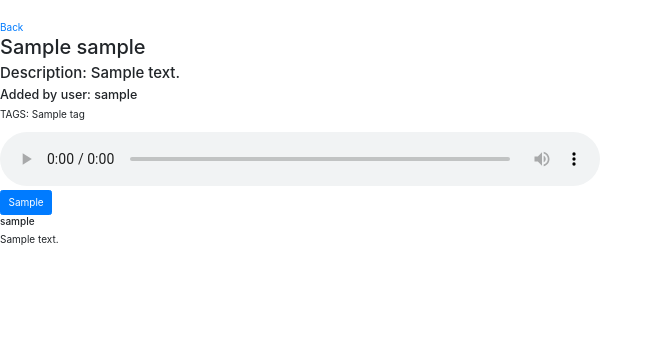
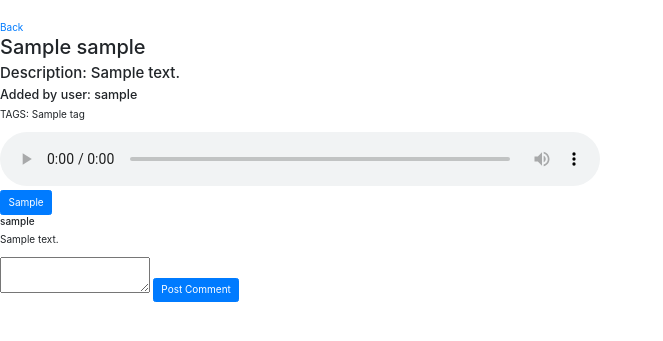
Before and after one commit to MichaelDeutschCoding/Hackathon2, a Flask app: page /sample/1 in a window 1280 px wide. Shown: the part 62-403 px from the top of the page, without its empty margins (0-663 px from the left). Run offline with Flask 2, Linux system fonts and the light colour scheme; a user stored in the database is signed in; tables that the repository leaves empty hold one stand-in row (values such as "Sample post"); some libraries are stand-ins or nearby versions; some web fonts are replaced.

Commit message:
finished errors and comments

```diff
--- a/music_website/auth/repositories.py
+++ b/music_website/auth/repositories.py
@@ -1,5 +1,3 @@
-import hashlib
-
 from music_website import db
 from music_website.auth.models import User
 
--- a/music_website/auth/routes.py
+++ b/music_website/auth/routes.py
@@ -2,7 +2,6 @@ from flask import Blueprint, render_template, redirect, url_for, request, flash
 from flask_login import login_user, login_required, logout_user
 from werkzeug.security import generate_password_hash, check_password_hash
 from music_website.auth.forms import LoginForm, RegisterForm
-from music_website import db
 from music_website.auth import login_manager
 from music_website.auth.models import User
 from music_website.auth.repositories import UserRepository
@@ -34,7 +33,6 @@ def signup():
 
     if form.validate_on_submit():
         repo = UserRepository()
-        print(form.password.data)
         user = repo.register(form.username.data,
                       form.email.data,
                       generate_password_hash(form.password.data),
@@ -43,7 +41,7 @@ def signup():
         login_user(user)
         return redirect(url_for('music.dashboard'))
     else:
-        print(form.errors)
+        flash(form.errors)
 
     return render_template('register.html', register_form=form)
 
--- a/music_website/music/forms.py
+++ b/music_website/music/forms.py
@@ -1,5 +1,5 @@
 from flask_wtf import FlaskForm
-from wtforms import StringField
+from wtforms import StringField, TextAreaField
 from wtforms.validators import InputRequired, Length
 
 
@@ -24,7 +24,7 @@ class AddSampleForm(FlaskForm):
 
 
 class WriteCommentForm(FlaskForm):
-    text = StringField('Add a comment', validators=[InputRequired(), Length(max=256)])
+    text = TextAreaField('Add a comment', validators=[InputRequired(), Length(max=256)])
 
 
 class SearchByTagForm(FlaskForm):
--- a/music_website/music/routes.py
+++ b/music_website/music/routes.py
@@ -1,11 +1,10 @@
 from flask import Blueprint, render_template, redirect, url_for, flash
 from flask_login import current_user, login_required
-
 from music_website.auth.models import User
 from music_website.database import session_scope
-from music_website.music.forms import AddSampleForm, SearchByTagForm
+from music_website.music.forms import AddSampleForm, SearchByTagForm, WriteCommentForm
 from music_website.music.models import Sample, Tag
-from music_website.music.repositories import SampleRepository, TagRepository
+from music_website.music.repositories import SampleRepository, TagRepository, CommentRepository
 
 music_routes = Blueprint('music', __name__, 'templates/')
 
@@ -54,17 +53,25 @@ def search(tag):
     return render_template('search.html', tag=tag, sample_list=sample_list)
 
 
-@music_routes.route('/sample/<sample_id>')
+@music_routes.route('/sample/<sample_id>', methods=['GET', 'POST'])
 @login_required
 def sample_page(sample_id):
     sample = Sample.query.filter_by(id=sample_id).first()
     if not sample:
         flash(f"No sample with the id: {sample_id}")
         return redirect(url_for('music.dashboard'))
+
+    form = WriteCommentForm()
+    if form.validate_on_submit():
+        comment = CommentRepository()
+        comment.add_comment(sample_id, current_user, form.text.data)
+        return redirect(url_for('music.sample_page', sample_id=sample_id))
+
     owner = User.query.filter_by(id=sample.user_id).first()
     comment_tuples = [(User.query.filter_by(id=c.author_id).one().username, c.text)
                       for c in sample.comments]
     return render_template('sample_page.html',
                            sample=sample,
                            owner=owner,
-                           comment_tuples = comment_tuples)
+                           comment_tuples = comment_tuples,
+                           form=form)
--- a/music_website/templates/sample_page.html
+++ b/music_website/templates/sample_page.html
@@ -21,4 +21,12 @@
 <p>{{ text }}</p>
 
 {% endfor %}
+
+<form method="POST" >
+    {{ form.hidden_tag() }}
+    {{ form.text }}
+    <button class="btn btn-primary" type="submit">Post Comment</button>
+</form>
+
+
 {% endblock %}
```
Also changed, not shown: music_website/music/repositories.py (+14 -1 lines).
